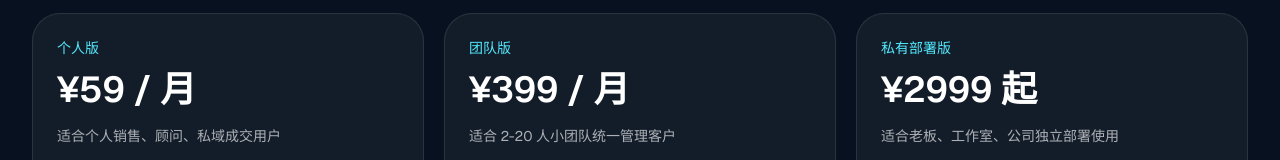
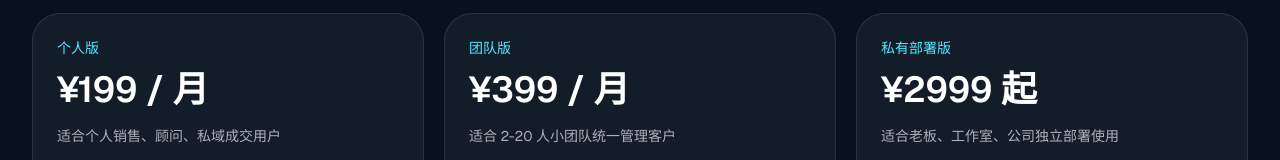
Before and after one commit to renfei15238568276-ship-it/chengjiaobao, a Next.js app: page /pay in a window 1280 px wide. Shown: the part 367-527 px from the top of the page. Built offline with nearby package versions, Linux system fonts and the light colour scheme.

Commit message:
fix: pricing 199/month

```diff
--- a/src/app/admin/users/page.tsx
+++ b/src/app/admin/users/page.tsx
@@ -66,7 +66,7 @@ export default async function AdminUsersPage() {
                   <form action={createSubscription} style={{ flex: "1", minWidth: "120px" }}>
                     <input type="hidden" name="userId" value={user.id} />
                     <button style={{ width: "100%", padding: "0.75rem", fontSize: "1rem", fontWeight: "600", color: "white", backgroundColor: "#10b981", border: "none", borderRadius: "0.5rem", cursor: "pointer" }}>
-                      开通 ¥59
+                      开通 ¥199
                     </button>
                   </form>
                   {user.role !== "admin" && (
--- a/src/app/pay/page.tsx
+++ b/src/app/pay/page.tsx
@@ -6,7 +6,7 @@ export default function PayPage() {
     {
       key: "personal",
       name: "个人版",
-      price: "¥59 / 月",
+      price: "¥199 / 月",
       desc: "适合个人销售、顾问、私域成交用户",
       items: ["客户管理", "跟进记录", "AI 跟进话术", "跟进提醒", "基础数据看板"],
     },
```
